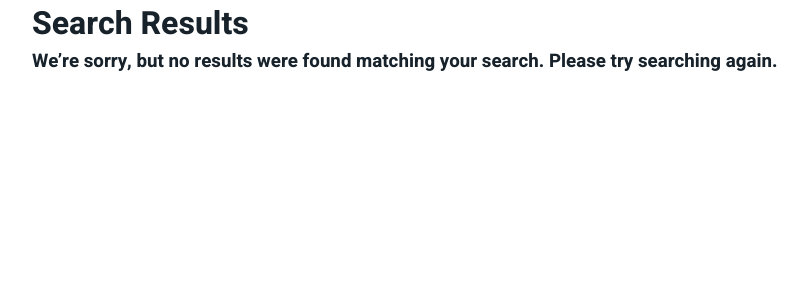
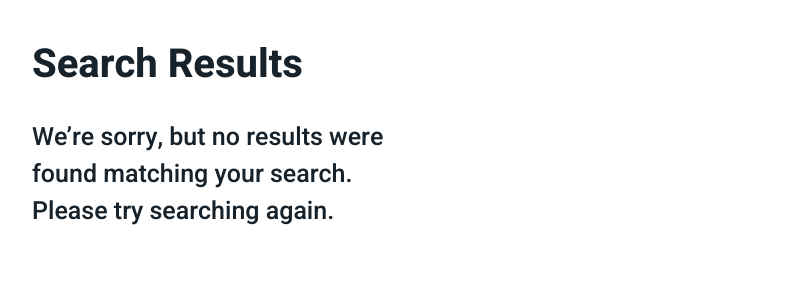
Before and after one commit to taizulislam52/django-news, a Django app: page /news/search/ in a window 1280 px wide. Shown: the part 173-473 px from the top of the page, without its empty margins (8-815 px from the left). Run offline with Django 4.2, Linux system fonts and the light colour scheme; data that the repository does not hold is empty.

Commit message:
Add style to news search

```diff
--- a/news/templates/news/search.html
+++ b/news/templates/news/search.html
@@ -2,7 +2,7 @@
 {% block content %}
     <div class="container">
         <div class="search">
-            <h1 class="search__query">Search Results</h1>
+            <h1 class="search__heading">Search Results</h1>
             <div class="search__results">
                 {% if news_list %}
                     {% for news in news_list %}
--- a/static/assets/main.css
+++ b/static/assets/main.css
@@ -892,4 +892,42 @@ img {
           transform: translateY(-50%);
 }
 
+.search {
+  padding-block: 2.1875em;
+}
+.search__results {
+  display: grid;
+  grid-template-columns: repeat(3, 1fr);
+  gap: 30px;
+}
+@media (max-width: 63.99rem) {
+  .search__results {
+    grid-template-columns: repeat(2, 1fr);
+  }
+}
+@media (max-width: 47.99rem) {
+  .search__results {
+    grid-template-columns: repeat(1, 1fr);
+  }
+}
+.search__heading {
+  font-size: 2.5rem;
+  padding-bottom: 0.625em;
+}
+@media (max-width: 47.99rem) {
+  .search__heading {
+    font-size: 1.5625rem;
+  }
+}
+.search__not-found {
+  font-size: 1.5625rem;
+  font-weight: 500;
+}
+@media (max-width: 47.99rem) {
+  .search__not-found {
+    font-size: 1.125rem;
+    line-height: 1.375rem;
+  }
+}
+
 /* Theme templates */
--- /dev/null
+++ b/static/src/scss/layouts/_search.scss
@@ -0,0 +1,35 @@
+.search {
+    padding-block: em(35px);
+    &__results {
+        display: grid;
+        grid-template-columns: repeat(3, 1fr);
+        gap: 30px;
+
+        @include screen(md) {
+            grid-template-columns: repeat(2, 1fr);
+        }
+
+        @include screen(sm) {
+            grid-template-columns: repeat(1, 1fr);
+        }
+    }
+    &__heading {
+        font-size: rem(40px);
+        padding-bottom: em(10px);
+
+        @include screen(sm) {
+            font-size: rem(25px);
+        }
+
+    }
+
+    &__not-found {
+        font-size: rem(25px);
+        font-weight: 500;
+
+        @include screen(sm) {
+            font-size: rem(18px);
+            line-height: rem(22px);
+        }
+    }
+}
--- a/static/src/scss/main.scss
+++ b/static/src/scss/main.scss
@@ -13,5 +13,6 @@
 @import './layouts/profile';
 @import './layouts/home/featured';
 @import './layouts/single';
+@import './layouts/search';
 
 /* Theme templates */
```
